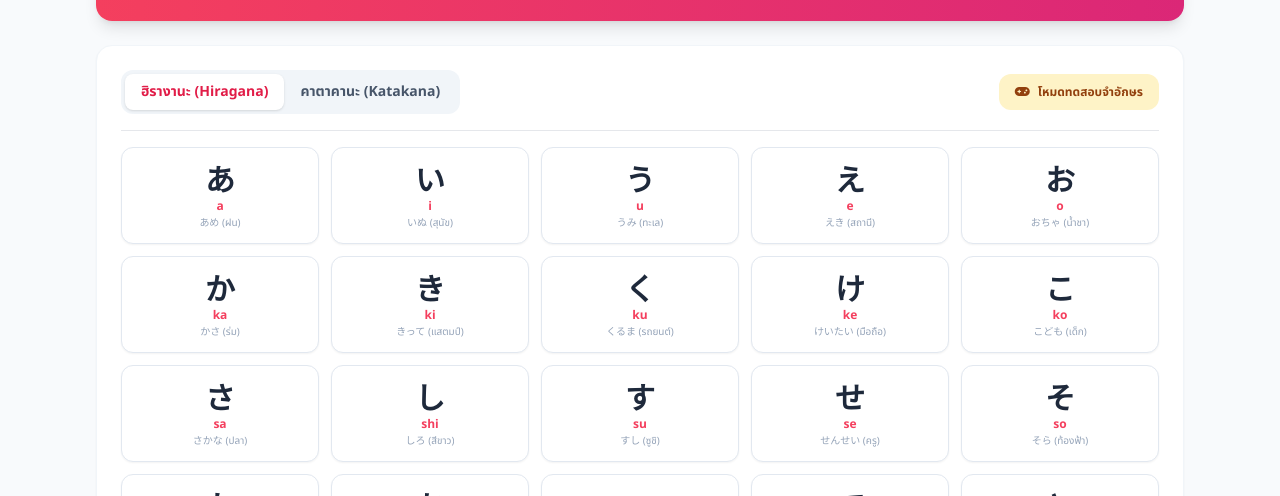
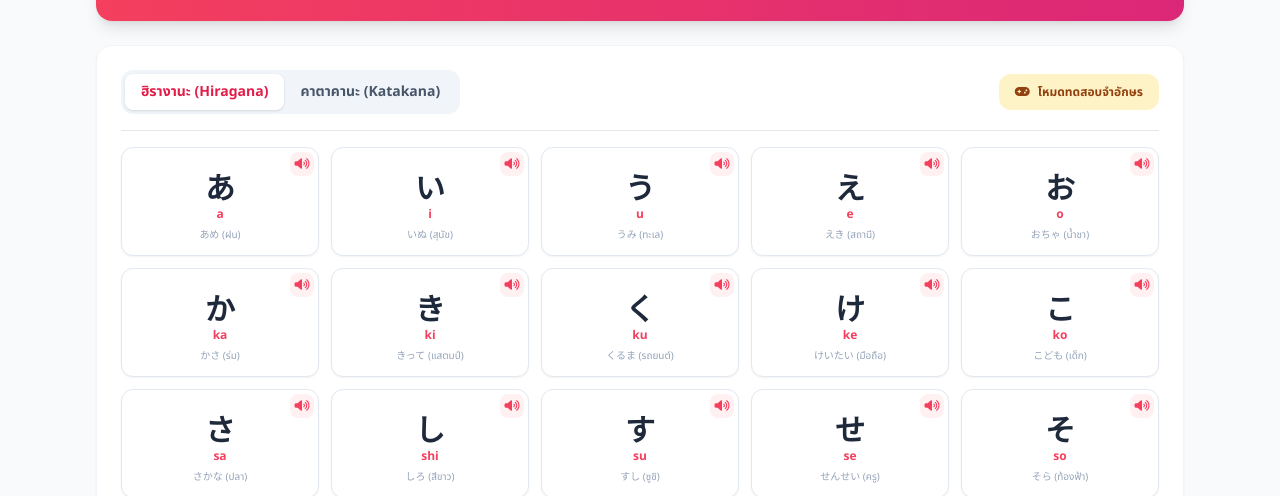
Before and after one commit to puwanai9999/-Nihongo-Step-by-Step, a plain HTML site: page index.html in a window 1280 px wide. Shown: the part 304-800 px from the top of the page. Drawn offline with nearby package versions, Linux system fonts and the light colour scheme.

Commit message:
Update index.html

```diff
--- a/index.html
+++ b/index.html
@@ -558,10 +558,14 @@
                 return;
             }
             window.speechSynthesis.cancel();
-            const utterance = new SpeechSynthesisUtterance(text);
-            utterance.lang = 'ja-JP';
-            utterance.rate = 0.9;
-            window.speechSynthesis.speak(utterance);
+
+            // รอเล็กน้อยให้ speechSynthesis รีเซ็ตสถานะก่อนสั่งพูด
+            setTimeout(() => {
+                const utterance = new SpeechSynthesisUtterance(text);
+                utterance.lang = 'ja-JP';
+                utterance.rate = 0.9;
+                window.speechSynthesis.speak(utterance);
+            }, 50);
         }
 
         function testVoice() {
@@ -647,17 +651,25 @@
                     grid.innerHTML += `<div class="p-2 rounded-xl bg-slate-50/40 border border-dashed border-slate-100"></div>`;
                     return;
                 }
-                const card = document.createElement('button');
-                card.type = 'button';
-                card.className = 'kana-card bg-white hover:bg-rose-50 border border-slate-200 hover:border-rose-300 rounded-xl p-2 sm:p-3 flex flex-col items-center justify-center shadow-sm';
-                card.onclick = () => {
+                const card = document.createElement('div');
+                card.className = 'kana-card bg-white hover:bg-rose-50 border border-slate-200 hover:border-rose-300 rounded-xl p-2 sm:p-3 flex flex-col items-center justify-between shadow-sm relative group cursor-pointer';
+
+                // คลิกการ์ดเพื่อฟังเสียงและแสดง Toast
+                card.onclick = (e) => {
+                    e.preventDefault();
                     speakText(char);
                     showToast(`${char} (${item.r}) — ตัวอย่าง: ${item.word}`);
                 };
+
                 card.innerHTML = `
-                    <span class="jp-font text-2xl sm:text-3xl font-bold text-slate-800">${char}</span>
-                    <span class="text-xs font-bold text-rose-500 mt-0.5">${item.r}</span>
-                    <span class="text-[10px] text-slate-400 hidden sm:block truncate max-w-full mt-0.5">${item.word}</span>
+                    <button onclick="event.stopPropagation(); speakText('${char}'); showToast('${char} (${item.r})');" class="absolute top-1 right-1 w-6 h-6 bg-rose-50 hover:bg-rose-100 text-rose-500 rounded-lg flex items-center justify-center transition shadow-xs" title="ฟังเสียง">
+                        <i class="fa-solid fa-volume-high text-xs"></i>
+                    </button>
+                    <div class="flex flex-col items-center justify-center pt-2 pb-1">
+                        <span class="jp-font text-2xl sm:text-3xl font-bold text-slate-800 pointer-events-none">${char}</span>
+                        <span class="text-xs font-bold text-rose-500 mt-0.5 pointer-events-none">${item.r}</span>
+                    </div>
+                    <span class="text-[10px] text-slate-400 hidden sm:block truncate max-w-full mt-0.5 pointer-events-none">${item.word}</span>
                 `;
                 grid.appendChild(card);
             });
```
